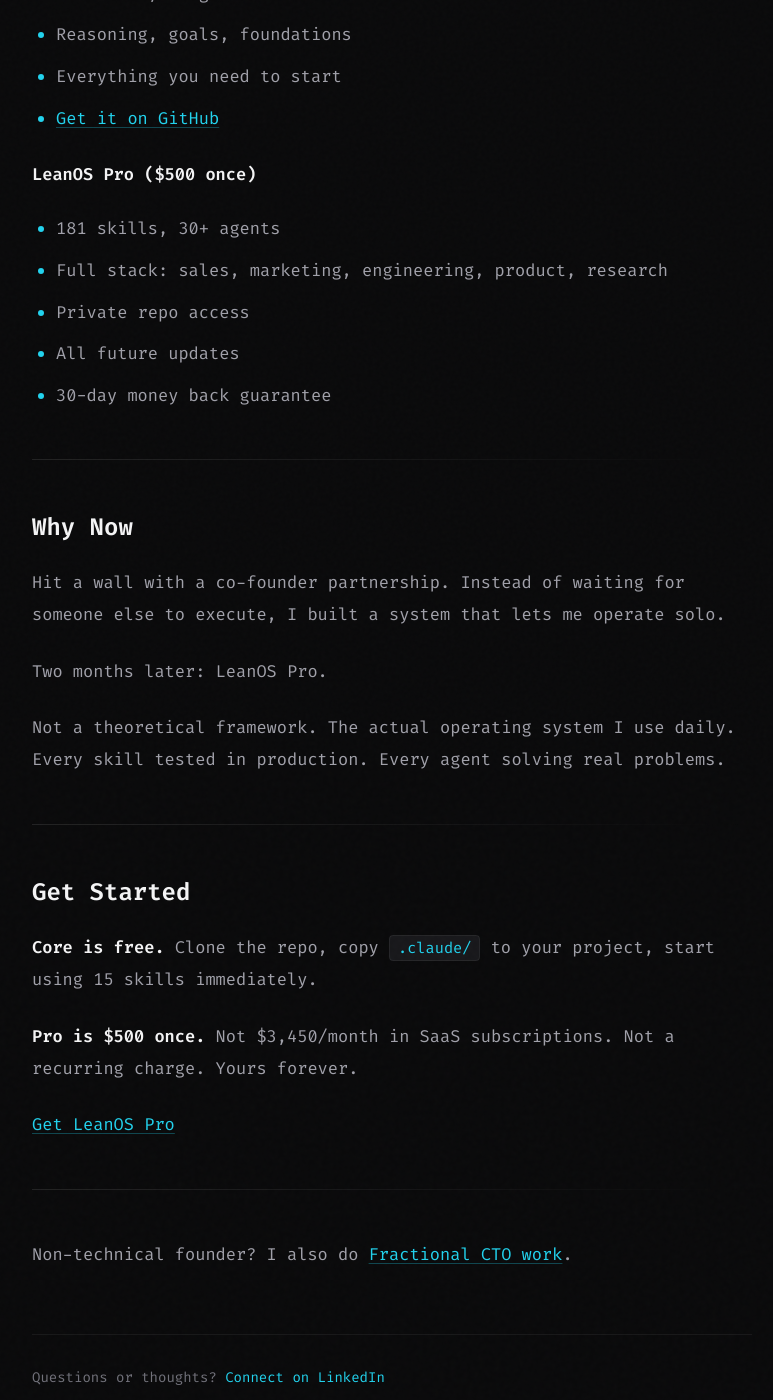
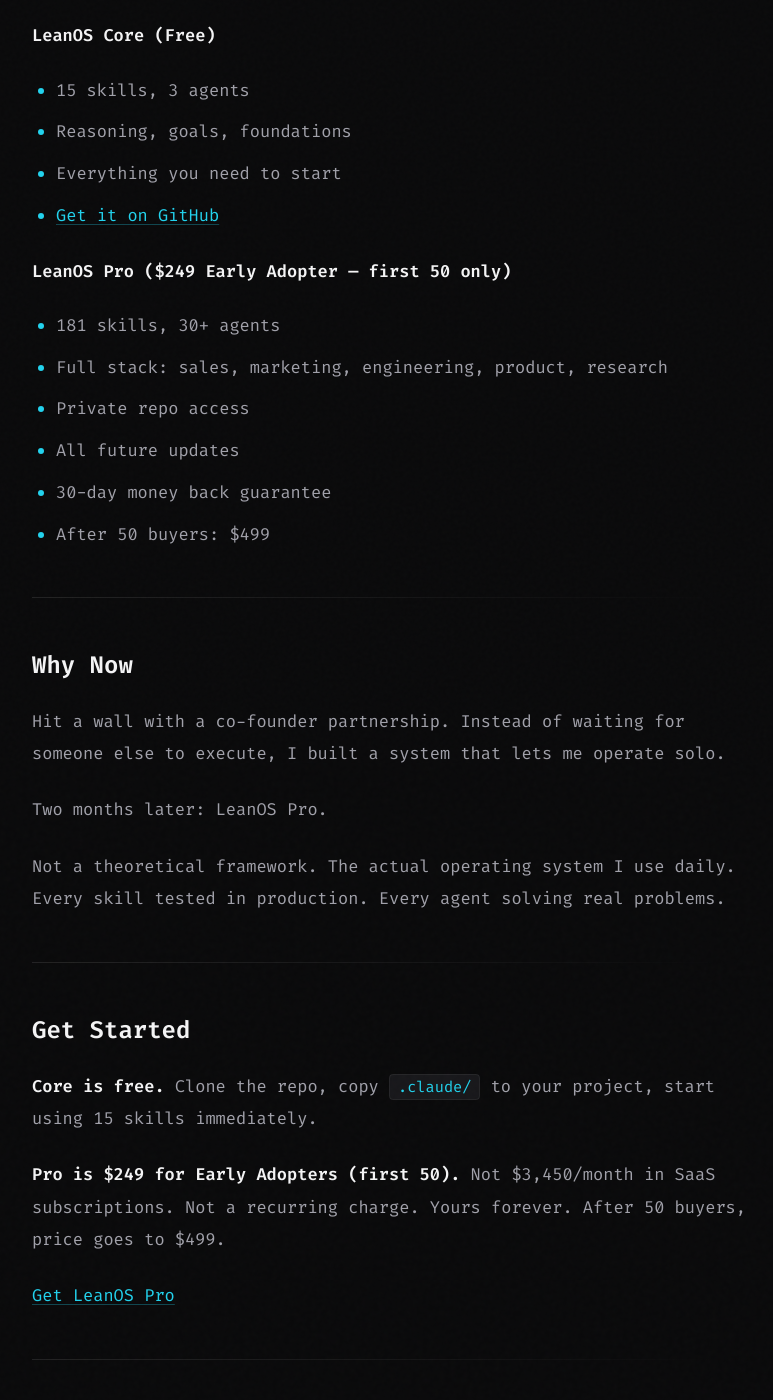
Before and after one commit to BellaBe/bellabe.github.io, a Jekyll site: the page built from _posts/2026-01-27-leanos-pro-is-live.md, in a window 1280 px wide and 1400 px high, scrolled down 2004 px. Shown: the whole window, without its empty margins (248-1021 px from the left). Built offline with Jekyll 4.4.1, drawn with Linux system fonts in a browser that asks for light colours; some of the changed text lies outside the part shown.

Commit message:
pricing: update to Early Adopter tier ($249 for first 50)
- leanos.html: $249 Early Adopter, scarcity messaging, new CTA
- Launch post: updated pricing throughout

Co-Authored-By: Claude Opus 4.5 <noreply@anthropic.com>

```diff
--- a/_posts/2026-01-27-leanos-pro-is-live.md
+++ b/_posts/2026-01-27-leanos-pro-is-live.md
@@ -1,6 +1,6 @@
 ---
 layout: post
-title: "LeanOS Pro is Live — 181 Skills, $500 Once"
+title: "LeanOS Pro is Live — 181 Skills, $249 Early Adopter"
 date: 2026-01-27
 description: "I spent 2 months building the AI system I wish existed. Today it's available."
 reading_time: 4
@@ -43,7 +43,7 @@ LeanOS is different:
 
 - **Every prompt readable.** See exactly what's being sent to Claude.
 - **Every skill modifiable.** Don't like how something works? Change it.
-- **You own it.** $500 once. Not a subscription. Yours forever.
+- **You own it.** $249 Early Adopter (first 50 buyers). Then $499. Not a subscription. Yours forever.
 
 Transparency isn't a feature. It's the point.
 
@@ -57,12 +57,13 @@ Transparency isn't a feature. It's the point.
 - Everything you need to start
 - [Get it on GitHub](https://github.com/BellaBe/lean-os)
 
-**LeanOS Pro ($500 once)**
+**LeanOS Pro ($249 Early Adopter — first 50 only)**
 - 181 skills, 30+ agents
 - Full stack: sales, marketing, engineering, product, research
 - Private repo access
 - All future updates
 - 30-day money back guarantee
+- After 50 buyers: $499
 
 ---
 
@@ -80,7 +81,7 @@ Not a theoretical framework. The actual operating system I use daily. Every skil
 
 **Core is free.** Clone the repo, copy `.claude/` to your project, start using 15 skills immediately.
 
-**Pro is $500 once.** Not $3,450/month in SaaS subscriptions. Not a recurring charge. Yours forever.
+**Pro is $249 for Early Adopters (first 50).** Not $3,450/month in SaaS subscriptions. Not a recurring charge. Yours forever. After 50 buyers, price goes to $499.
 
 [Get LeanOS Pro](https://bellabe.github.io/leanos)
 
```
Also changed, not shown: leanos.html (+4 -3 lines).
